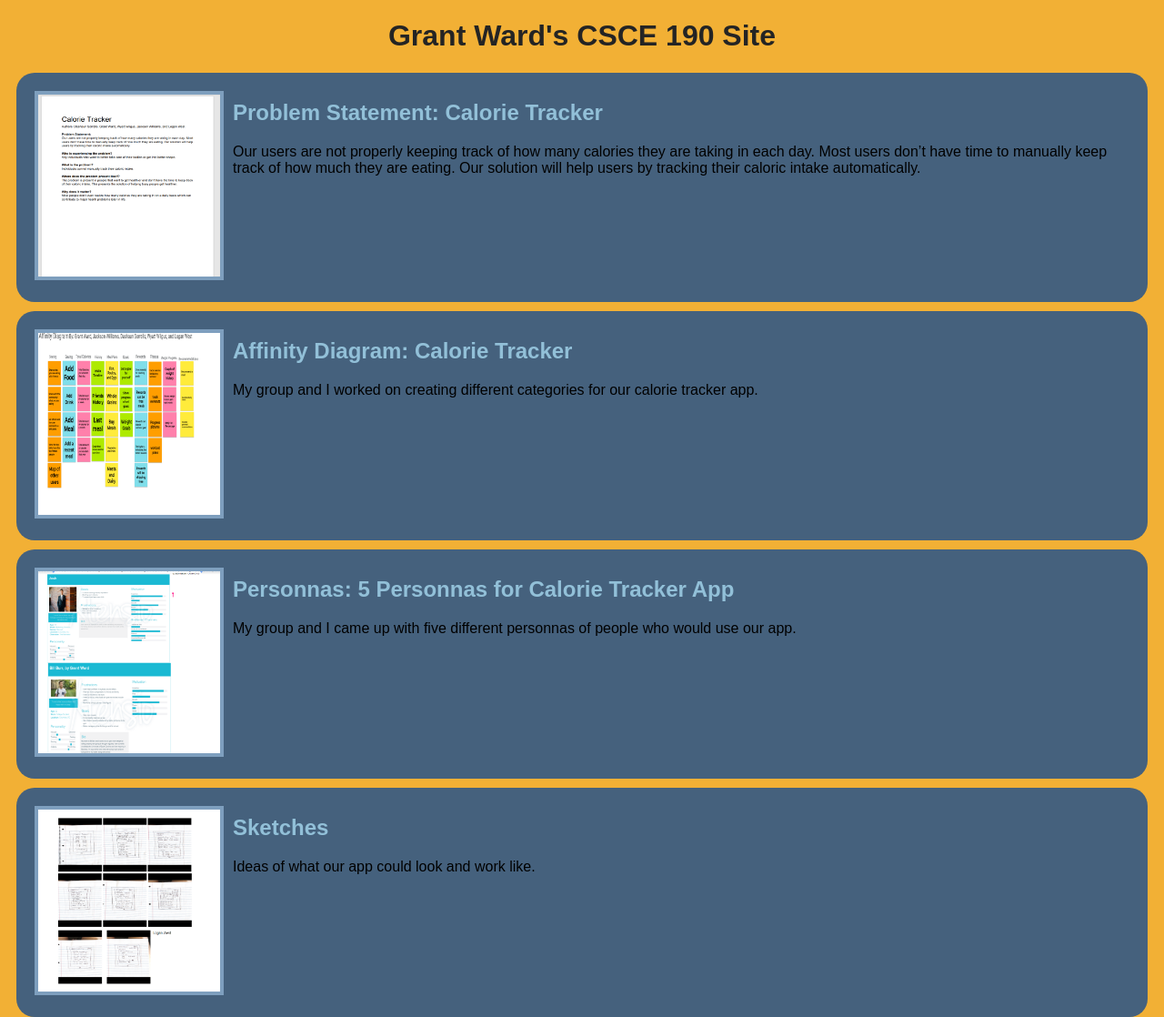
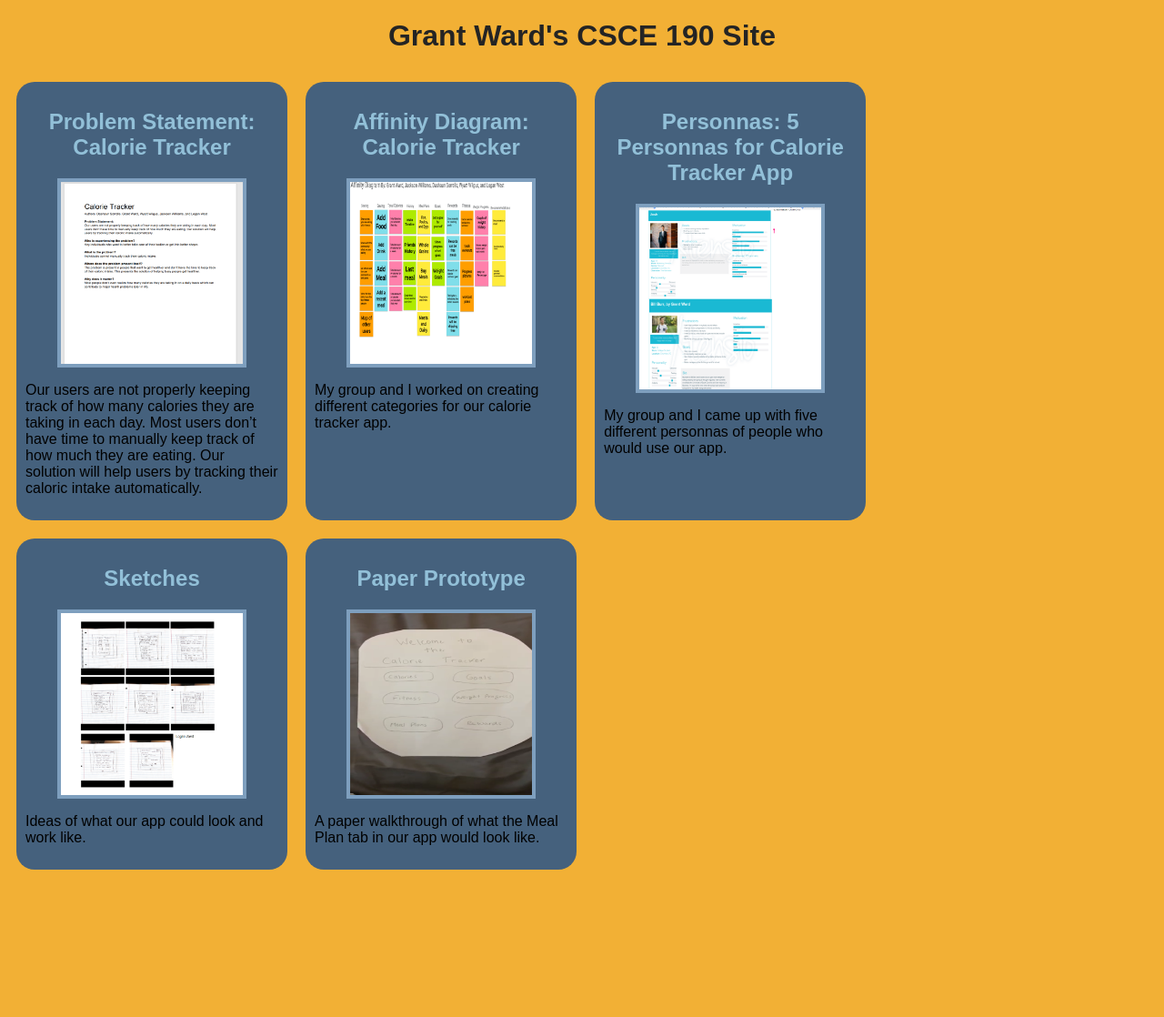
Before and after one commit to grantward01/grantward01.github.io, a plain HTML site: page index.html in a window 1280 px wide. Shown: the whole page at 91% size. After the commit the page ends 974 px from the top, so only its background shows below. Drawn offline with Linux system fonts and the light colour scheme.

Commit message:
Add files via upload

```diff
--- a/index.html
+++ b/index.html
@@ -6,24 +6,29 @@
     </head>
     <body>
         <h1>Grant Ward's CSCE 190 Site</h1>
+
+        <div class ="assignments">
             <!-- Problem Statement Assignment-->
             <section class="assignment">
-            <a href="files/problemstatement.pdf"><img src="images/problemstatement.png"></a>
-             <section class="ass-details">
-                <a href="files/problemstatement.pdf"><h2>Problem Statement: Calorie Tracker</h2></a>
+                <a href="files/problemstatement.pdf">
+                    <h2>Problem Statement: Calorie Tracker</h2>
+                </a>
+                <a href="files/problemstatement.pdf">
+                    <img src="images/problemstatement.png"></a>
                     <p>Our users are not properly keeping track of how many calories they are taking in each day. Most
                         users don’t have time to manually keep track of how much they are eating. Our solution will help
                         users by tracking their caloric intake automatically.
                         </p>
-
-             </section>
                     </section>
 
             <!-- Affinity Diagram Assignment-->
             <section class="assignment">
+                <a href="files/affinitydiagram.pdf">
+                    <h2>Affinity Diagram: Calorie Tracker</h2>
+                </a>
                 <a href="files/affinitydiagram.pdf"><img src="images/affinitydiagram.png"></a>
                 <section class="ass-details">
-                <a href="files/affinitydiagram.pdf"><h2>Affinity Diagram: Calorie Tracker</h2></a>
+
                     <p>
                         My group and I worked on creating different categories for our calorie tracker app.
                         </p>
@@ -33,9 +38,10 @@
 
             <!-- Personna Assignment-->
             <section class="assignment">
+                <a href="files/personnas.pdf"><h2>Personnas: 5 Personnas for Calorie Tracker App</h2></a>
                 <a href="files/personnas.pdf"><img src="images/personnas.png"></a>
                 <section class="ass-details">
-                <a href="files/personnas.pdf"><h2>Personnas: 5 Personnas for Calorie Tracker App</h2></a>
+
                     <p>
                         My group and I came up with five different personnas of people who would use our app.
                         </p>
@@ -45,14 +51,31 @@
 
             <!-- Sketching Assignment-->
             <section class="assignment">
+                <a href="files/sketching.pdf"><h2>Sketches</h2></a>
                 <a href="files/sketching.pdf"><img src="images/sketching.png"></a>
                 <section class="ass-details">
-                <a href="files/sketching.pdf"><h2>Sketches</h2></a>
+
                     <p>
                         Ideas of what our app could look and work like.
                         </p>
 
                 </section>
             </section>
+
+            <!-- Paper Prototype Assignment-->
+            <section class="assignment">
+                <a href="https://www.youtube.com/watch?v=jtFsFpk6hZQ">
+                    <h2>Paper Prototype</h2></a>
+                <a href="https://www.youtube.com/watch?v=jtFsFpk6hZQ">
+                    <img src="images/paperprototype.png"></a>
+                <section class="ass-details">
+
+                    <p>
+                        A paper walkthrough of what the Meal Plan tab in our app would look like.
+                        </p>
+
+                </section>
+            </section>
+        </div>
     </body>
 </html>
--- a/styles.css
+++ b/styles.css
@@ -3,10 +3,16 @@ body {
     font-family:Arial, Helvetica, sans-serif;
 }
 
+.assignments {
+    display: flex;
+    flex-wrap: wrap;
+}
+
 .assignment {
-    display:flex;
+    width:22%;
     padding:10px;
     margin:10px;
+    padding: 20px 10;
     background:#45617D;
     border-radius:20px;
 }
@@ -15,6 +21,8 @@ body {
     width:200px;
     margin: 10px;
     border:4px solid #7E9FBE;
+    display: block;
+    margin: auto;
 }
 
 .assignment img:hover {
@@ -29,6 +37,10 @@ h1:hover {
     color:white;
 }
 
+h2 {
+    text-align: center;
+}
+
 a {
     text-decoration:none;
     color:#92C0D8;
```
Also changed, not shown: images/paperprototype.png (added). Lines whose indentation alone changed are shown as unchanged.
